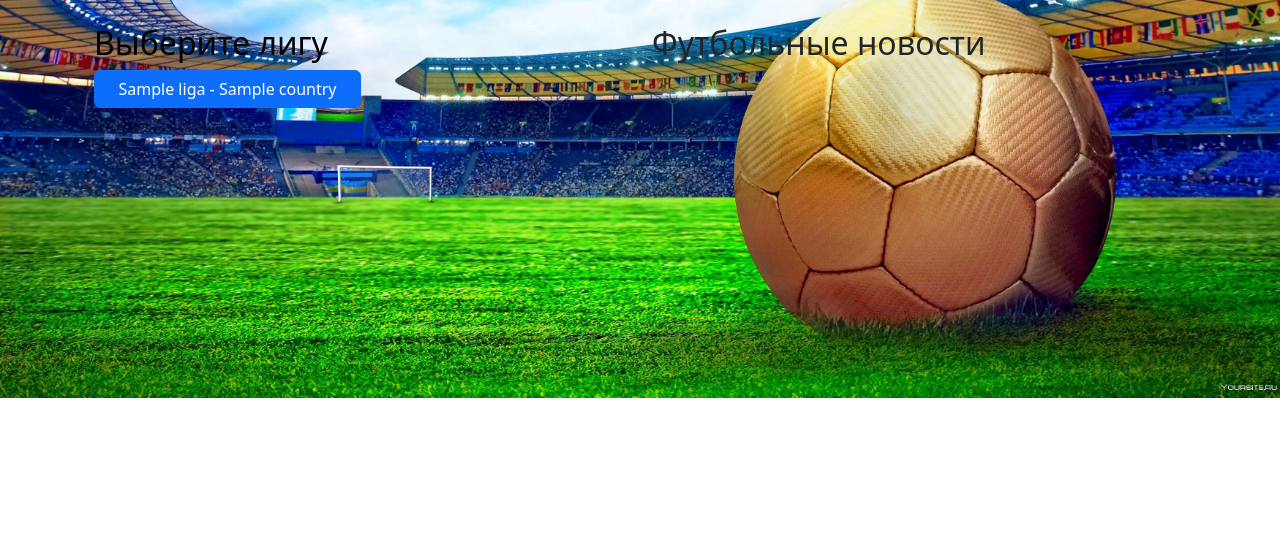
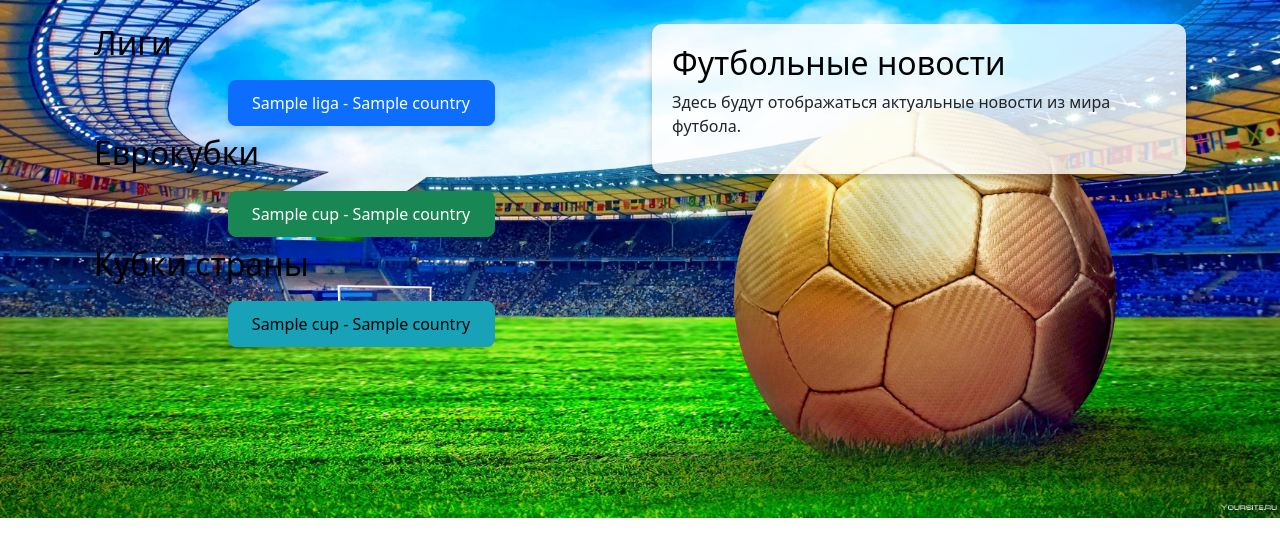
Before and after one commit to boris002/VKR, a Django app: template myproject/myproject/templates/football.html in a window 1280 px wide. Shown: the part 56-613 px from the top of the page. Run offline with Django 5.2, Linux system fonts and the light colour scheme; the template is opened without the code that fills it: most values are stand-ins (such as "Sample title", 1, 10 or a date in 2020).

Commit message:
евро кубки и кубки

```diff
--- a/myproject/myproject/templates/football.html
+++ b/myproject/myproject/templates/football.html
@@ -1,17 +1,26 @@
-<!-- templates/football.html -->
-
-
 {% extends 'base.html' %}
 {% load static %}
 {% block content %}
 {% block extra_styles %}
 <style>
-    /* Устанавливаем фон для всего тела документа */
     body {
-        background-image: url('{% static "/img/football.jpg" %}');
-        background-size: cover; /* Заставляет изображение полностью покрывать страницу */
-        background-position: center; /* Центрирует изображение на странице */
-        background-repeat: no-repeat; /* Предотвращает повторение изображения */
+        background-image: url('{% static "img/football.jpg" %}');
+        background-size: cover;
+        background-position: center;
+        background-repeat: no-repeat;
+    }
+    .liga-button {
+        margin-top: 10px;
+        padding: 10px 20px;
+        font-size: 16px;
+        border-radius: 8px;
+        box-shadow: 0 4px 6px rgba(0, 0, 0, 0.1);
+    }
+    .news-section {
+        padding: 20px;
+        background: rgba(255, 255, 255, 0.8); /* Легкая белая подложка для улучшения читаемости */
+        border-radius: 10px;
+        box-shadow: 0 4px 6px rgba(0, 0, 0, 0.2);
     }
 </style>
 {% endblock %}
@@ -19,22 +28,39 @@
     <div class="row">
         <!-- Блок с выбором лиги -->
         <div class="col-md-6">
-            <h2 class="text-black">Выберите лигу</h2>
-            {% for liga in football_ligas %}
-            <div class="d-grid gap-2 col-6 mx-10 mb-2">
-                <!-- Обратите внимание на исправленный URL-маршрут 'Matches' -->
-                <a href="{% url 'Matches' liga.idFootball_liga %}" class="btn btn-primary btn-block">
-                    <div>
-                        <span>{{ liga.name }}</span> - <span>{{ liga.country }}</span>
-                    </div>
+            <h2 class="text-black">Лиги</h2>
+            {% for liga in leagues %}
+            <div class="d-grid gap-2 col-6 mx-auto mb-2">
+                <a href="{% url 'Matches' liga.idFootball_liga %}" class="btn btn-primary liga-button">
+                    {{ liga.name }} - {{ liga.country }}
+                </a>
+            </div>
+            {% endfor %}
+            <h2 class="text-black">Еврокубки</h2>
+            {% for cup in euro_cups %}
+            <div class="d-grid gap-2 col-6 mx-auto mb-2">
+                <a href="{% url 'Matches' cup.idFootball_liga %}" class="btn btn-success liga-button">
+                    {{ cup.name }} - {{ cup.country }}
+                </a>
+            </div>
+            {% endfor %}
+            <h2 class="text-black">Кубки страны</h2>
+            {% for cup in cups %}
+            <div class="d-grid gap-2 col-6 mx-auto mb-2">
+                <a href="{% url 'Matches' cup.idFootball_liga %}" class="btn btn-info liga-button">
+                    {{ cup.name }} - {{ cup.country }}
                 </a>
             </div>
             {% endfor %}
         </div>
 
-        <!-- Блок с новостями о футболе (здесь может быть ваш код для новостей) -->
+        <!-- Блок с новостями о футболе -->
         <div class="col-md-6">
-            <h2>Футбольные новости</h2>
+            <div class="news-section">
+                <h2 class="text-black">Футбольные новости</h2>
+                <!-- Здесь можно добавить динамические новости, например, через API или базу данных -->
+                <p>Здесь будут отображаться актуальные новости из мира футбола.</p>
+            </div>
         </div>
     </div>
 </div>
```
Also changed, not shown: myproject/myproject/models/model.py (+14 -2 lines), myproject/myproject/views/views.py (+17 -8 lines).
